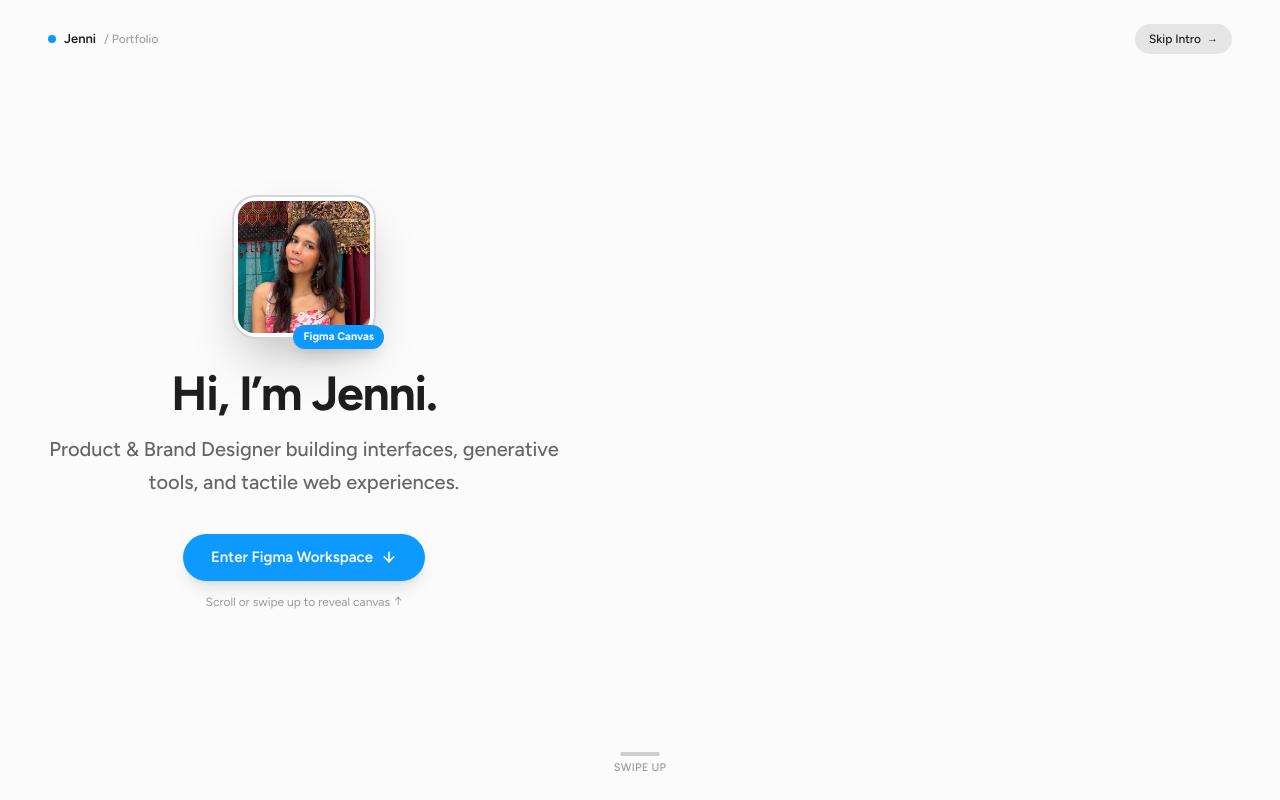
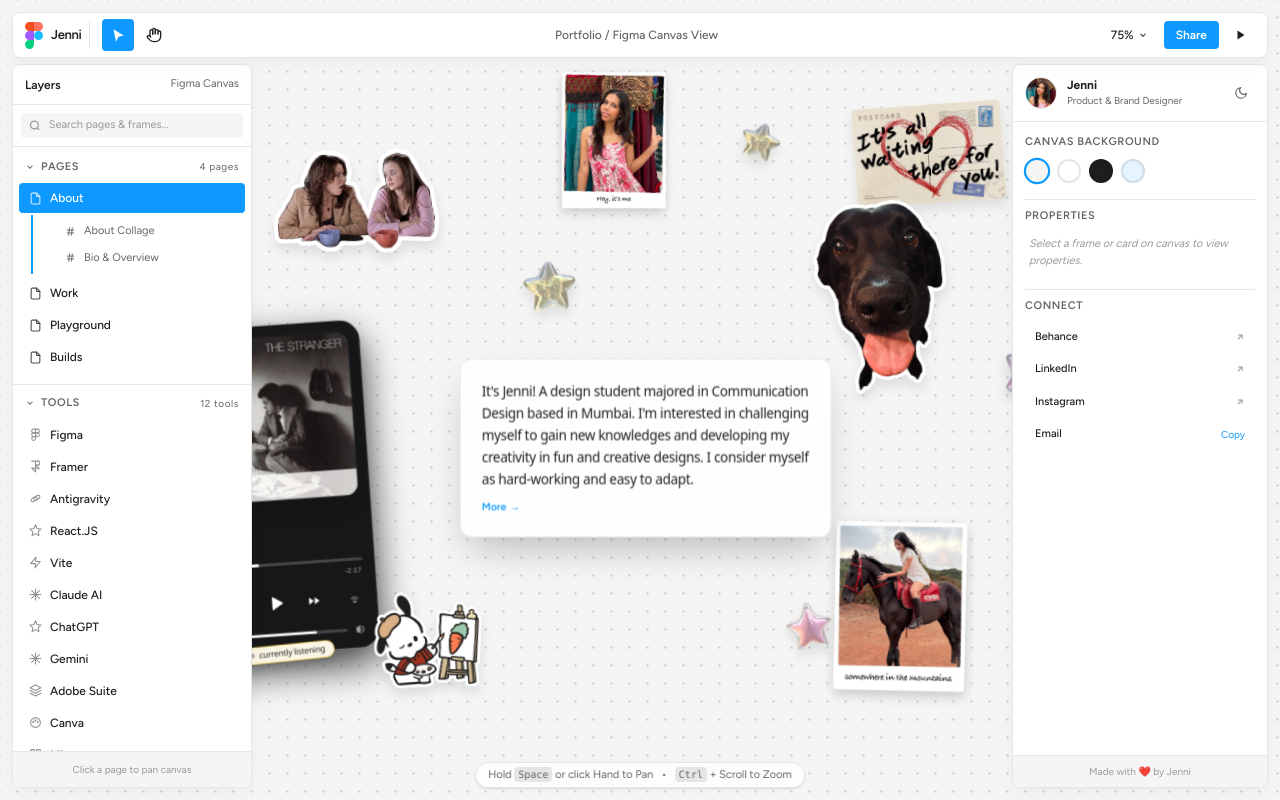
Before and after one commit to jmankar8168/Jennifer_UEDP2, a Next.js app in the folder piyush-portfolio/: page / in a window 1280 px wide. Built offline with nearby package versions, Linux system fonts and the light colour scheme.

Commit message:
Set initial landing page arrangement to match reference layout

```diff
--- a/piyush-portfolio/src/app/page.tsx
+++ b/piyush-portfolio/src/app/page.tsx
@@ -12,7 +12,7 @@
 import { WorkProject, PageItem, PAGES } from '@/data/portfolioData';
 
 export default function Home() {
-  const [heroOpen, setHeroOpen] = useState(true);
+  const [heroOpen, setHeroOpen] = useState(false);
   const [activeTool, setActiveTool] = useState<'move' | 'hand'>('move');
   const [scale, setScale] = useState<number>(0.75);
   const [activePage, setActivePage] = useState<string>('about');
--- a/piyush-portfolio/src/components/AboutFrame.tsx
+++ b/piyush-portfolio/src/components/AboutFrame.tsx
@@ -95,11 +95,11 @@
 
       {/* Bio Text Card in Center */}
       <div
-        className="absolute p-6 rounded-2xl bg-white/90 dark:bg-[#252525]/90 backdrop-blur-md shadow-2xl border border-[var(--figma-border)] z-20"
+        className="absolute p-7 rounded-2xl bg-white/90 dark:bg-[#202020]/95 backdrop-blur-md shadow-2xl border border-[var(--figma-border)] z-20"
         style={{
-          left: 380,
-          top: 420,
-          width: 520,
+          left: 410,
+          top: 395,
+          width: 495,
         }}
         onClick={e => e.stopPropagation()}
       >
--- a/piyush-portfolio/src/data/portfolioData.ts
+++ b/piyush-portfolio/src/data/portfolioData.ts
@@ -97,18 +97,18 @@
 };
 
 export const ABOUT_COLLAGE: CollageItem[] = [
-  { id: 'gilmore', src: '/about/sticker-gilmore.webp', x: 70, y: 130, width: 230, rotate: -4, zIndex: 2 },
-  { id: 'dog', src: '/about/sticker-dog.webp', x: 220, y: -20, width: 170, rotate: -5, zIndex: 3 },
-  { id: 'polaroid-me', src: '/about/polaroid-me.webp', x: 320, y: 60, width: 300, rotate: -6, zIndex: 2 },
-  { id: 'polaroid-mountain', src: '/about/polaroid-mountain.webp', x: 560, y: 40, width: 300, rotate: 4, zIndex: 1 },
-  { id: 'pochacco', src: '/about/sticker-pochacco.webp', x: 700, y: -20, width: 155, rotate: 4, zIndex: 4 },
-  { id: 'postcard', src: '/about/sticker-postcard.webp', x: 800, y: 190, width: 210, rotate: -3, zIndex: 2 },
-  { id: 'vienna-player', src: '/assets/vienna-cover.webp', x: 75, y: 390, width: 240, rotate: -4, zIndex: 3 },
-  { id: 'star-1', src: '/about/sticker-star-1.webp', x: 520, y: 15, width: 76, rotate: -8, zIndex: 4 },
-  { id: 'star-2', src: '/about/sticker-star-2.webp', x: 285, y: 18, width: 55, rotate: 14, zIndex: 4 },
-  { id: 'star-3', src: '/about/sticker-star-3.webp', x: 860, y: 50, width: 90, rotate: 12, zIndex: 3 },
-  { id: 'star-4', src: '/about/sticker-star-4.webp', x: 290, y: 350, width: 68, rotate: -15, zIndex: 4 },
-  { id: 'star-5', src: '/about/sticker-star-5.webp', x: 935, y: 280, width: 84, rotate: 8, zIndex: 3 },
+  { id: 'polaroid-me', src: '/about/polaroid-me.webp', x: 505, y: -20, width: 220, rotate: 6, zIndex: 2 },
+  { id: 'gilmore', src: '/about/sticker-gilmore.webp', x: 160, y: 115, width: 220, rotate: -4, zIndex: 3 },
+  { id: 'vienna-player', src: '/assets/vienna-cover.webp', x: 40, y: 350, width: 250, rotate: -4, zIndex: 3 },
+  { id: 'pochacco', src: '/about/sticker-pochacco.webp', x: 295, y: 705, width: 145, rotate: -3, zIndex: 4 },
+  { id: 'postcard', src: '/about/sticker-postcard.webp', x: 935, y: 55, width: 200, rotate: -4, zIndex: 2 },
+  { id: 'dog', src: '/about/sticker-dog.webp', x: 885, y: 185, width: 175, rotate: -5, zIndex: 3 },
+  { id: 'polaroid-mountain', src: '/about/polaroid-mountain.webp', x: 875, y: 585, width: 245, rotate: -7, zIndex: 2 },
+  { id: 'star-1', src: '/about/sticker-star-1.webp', x: 495, y: 265, width: 70, rotate: -8, zIndex: 4 },
+  { id: 'star-2', src: '/about/sticker-star-2.webp', x: 785, y: 80, width: 52, rotate: 15, zIndex: 4 },
+  { id: 'star-3', src: '/about/sticker-star-3.webp', x: 1135, y: 375, width: 75, rotate: 12, zIndex: 4 },
+  { id: 'star-4', src: '/about/sticker-star-4.webp', x: 5, y: 335, width: 65, rotate: -15, zIndex: 4 },
+  { id: 'star-5', src: '/about/sticker-star-5.webp', x: 845, y: 720, width: 62, rotate: -10, zIndex: 4 },
 ];
 
 export const WORK_PROJECTS: WorkProject[] = [
```
